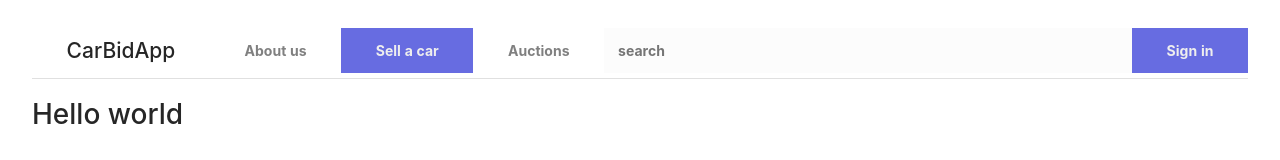
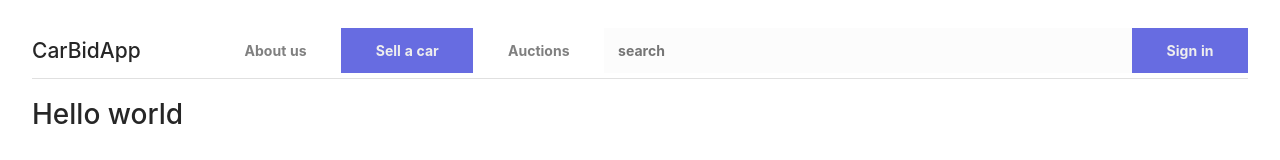
Before and after one commit to Petiazediter/CarAppRewrite, a React (Create React App) app in the folder car-app-frontend/: page / in a window 1280 px wide. Shown: the top 160 px of the page. Built offline with nearby package versions, Linux system fonts and the light colour scheme.

Commit message:
Align title to center vertically in navbar.

```diff
--- a/car-app-frontend/src/components/navbar-component/Navbar.tsx
+++ b/car-app-frontend/src/components/navbar-component/Navbar.tsx
@@ -27,13 +27,6 @@ const StyledNav = styled('nav')`
     padding-bottom: 5px;
 `
 
-const LeftAlignedH1 = styled('h1')`
-    width:100%;
-    text-align:left;
-    margin:0;
-    padding:0;
-`
-
 const FilledRowInput = styled('input')`
     position:relative;
     width:100%;
@@ -53,6 +46,22 @@ const NavbarLink = styled(Link)<NavbarMenuColProps>`
     }
 `
 
+const TitleLink = styled(Link)`
+    position:relative;
+    width:100%;
+    display:flex;
+    align-items: center;
+    justify-content: center;
+`
+
+const LeftAlignedH1 = styled('h1')`
+    position:relative;
+    width:100%;
+    padding:0;
+    margin:0;
+    text-align:left;
+`
+
 export function Navbar() {
     const { height, width } = useWindowDimensions();
 
@@ -60,7 +69,7 @@ export function Navbar() {
     <StyledNav>
         <Row>
             <NavbarMenuCols flex={1}>
-                <Link to="/"><LeftAlignedH1>CarBidApp</LeftAlignedH1></Link>
+                <TitleLink to="/"><LeftAlignedH1>CarBidApp</LeftAlignedH1></TitleLink>
             </NavbarMenuCols>
             <NavbarMenuCols flex={1}>
                 <NavbarLink to="/about">About us</NavbarLink>
```
